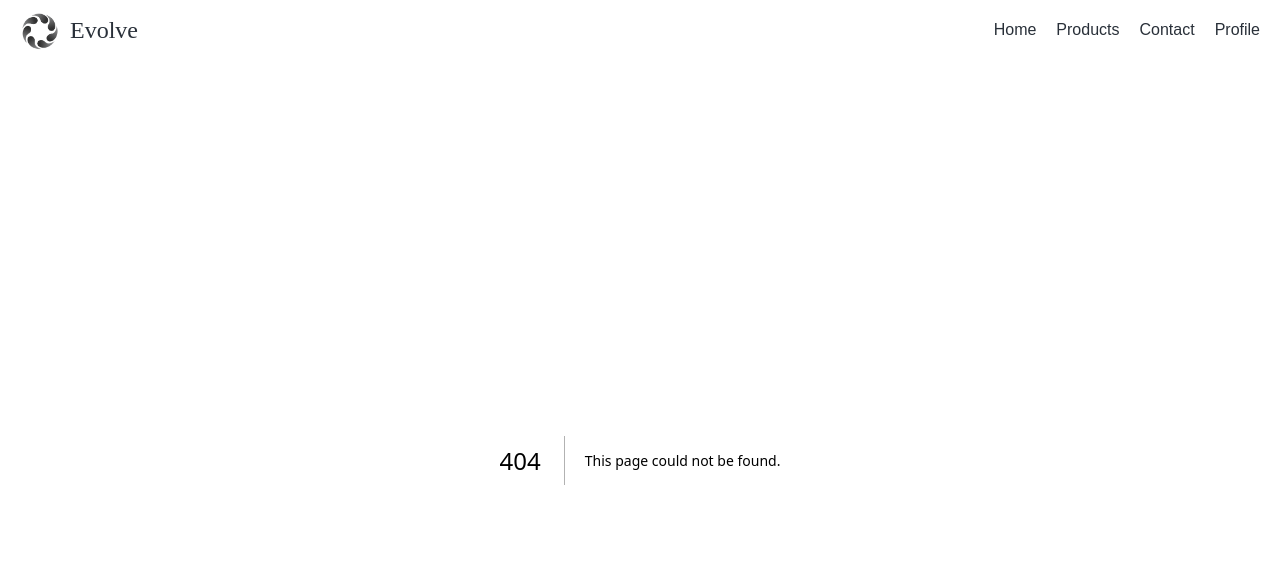
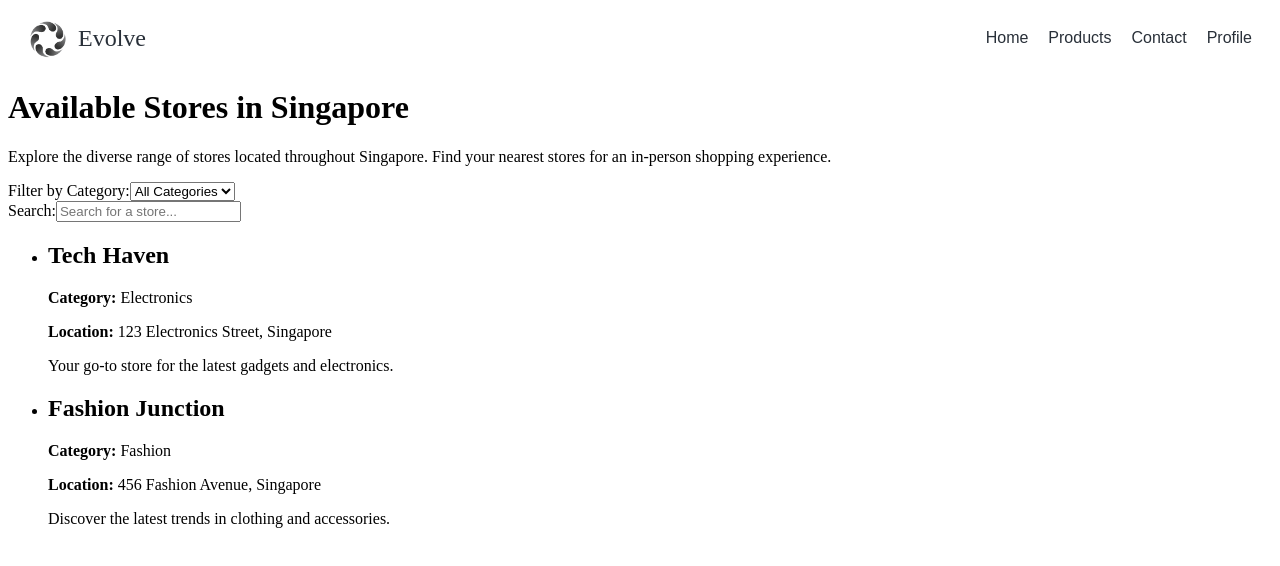
Before and after one commit to Duriann88/E-Commerce-Website-, a Next.js app: page /stores in a window 1280 px wide. Before the commit this address had no page. Shown: the top 566 px of the page. Built offline with nearby package versions, Linux system fonts and the light colour scheme.

Commit message:
stores and contactAndHelp

```diff
--- /dev/null
+++ b/app/stores/page.jsx
@@ -0,0 +1,100 @@
+// components/StoresPage.js
+"use client";
+import React, { useState } from 'react';
+
+const StoresPage = () => {
+    const [stores, setStores] = useState([
+        {
+            id: 1,
+            name: 'Tech Haven',
+            category: 'Electronics',
+            location: '123 Electronics Street, Singapore',
+            description: 'Your go-to store for the latest gadgets and electronics.',
+        },
+        {
+            id: 2,
+            name: 'Fashion Junction',
+            category: 'Fashion',
+            location: '456 Fashion Avenue, Singapore',
+            description: 'Discover the latest trends in clothing and accessories.',
+        },
+        // Add more stores as needed
+    ]);
+
+    const [filteredStores, setFilteredStores] = useState(stores);
+    const [categoryFilter, setCategoryFilter] = useState('');
+
+    const handleCategoryChange = (selectedCategory) => {
+        setCategoryFilter(selectedCategory);
+        if (selectedCategory === '') {
+            setFilteredStores(stores);
+        } else {
+            const filtered = stores.filter((store) => store.category === selectedCategory);
+            setFilteredStores(filtered);
+        }
+    };
+
+    const handleSearch = (query) => {
+        const lowerCaseQuery = query.toLowerCase();
+        const filtered = stores.filter(
+            (store) =>
+                store.name.toLowerCase().includes(lowerCaseQuery) ||
+                store.description.toLowerCase().includes(lowerCaseQuery)
+        );
+        setFilteredStores(filtered);
+    };
+
+    return (
+        <div>
+            <h1>Available Stores in Singapore</h1>
+            <p>
+                Explore the diverse range of stores located throughout Singapore. Find
+                your nearest stores for an in-person shopping experience.
+            </p>
+
+            <div>
+                <label htmlFor="category">Filter by Category:</label>
+                <select
+                    id="category"
+                    value={categoryFilter}
+                    onChange={(e) => handleCategoryChange(e.target.value)}
+                >
+                    <option value="">All Categories</option>
+                    {/* Add unique categories dynamically */}
+                    {[...new Set(stores.map((store) => store.category))].map((category) => (
+                        <option key={category} value={category}>
+                            {category}
+                        </option>
+                    ))}
+                </select>
+            </div>
+
+            <div>
+                <label htmlFor="search">Search:</label>
+                <input
+                    type="text"
+                    id="search"
+                    placeholder="Search for a store..."
+                    onChange={(e) => handleSearch(e.target.value)}
+                />
+            </div>
+
+            <ul>
+                {filteredStores.map((store) => (
+                    <li key={store.id}>
+                        <h2>{store.name}</h2>
+                        <p>
+                            <strong>Category:</strong> {store.category}
+                        </p>
+                        <p>
+                            <strong>Location:</strong> {store.location}
+                        </p>
+                        <p>{store.description}</p>
+                    </li>
+                ))}
+            </ul>
+        </div>
+    );
+};
+
+export default StoresPage;
```
Also changed, not shown: app/contactAndHelp/page.jsx (added, +105 -0 lines).
